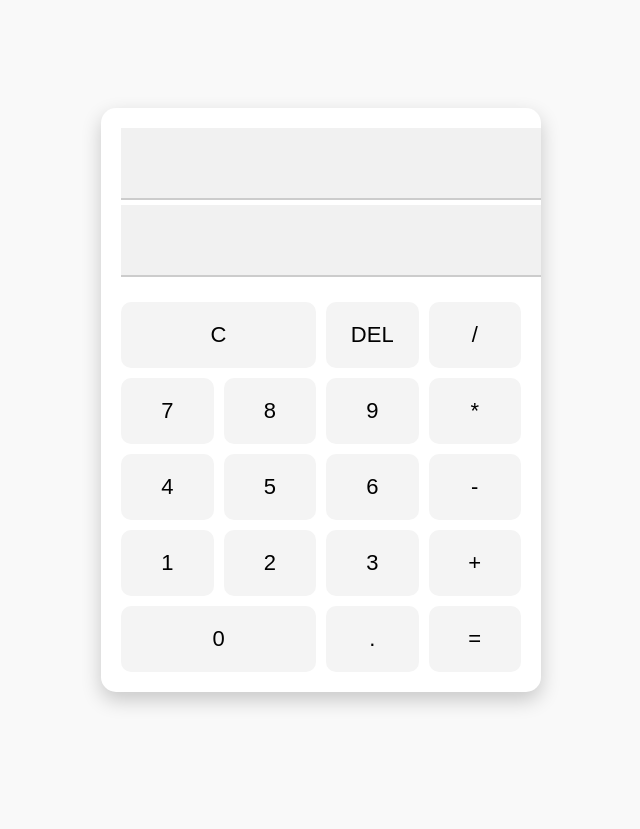
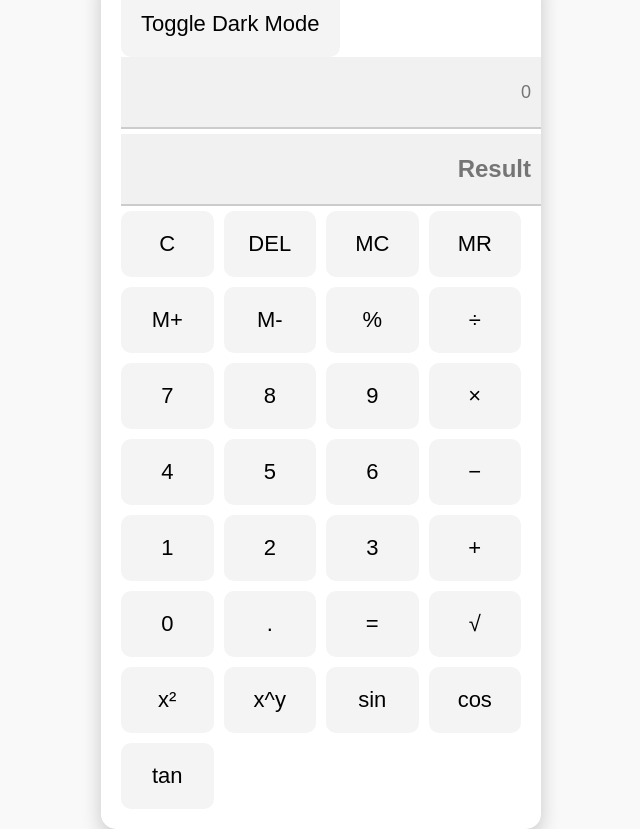
Before and after one commit to fahad-kiyani/quick-calculator, a plain HTML site: page index.html in a window 1280 px wide. Shown: the whole page, without its empty margins (319-959 px from the left). Before the commit the page ends 800 px from the top, so only its background shows below. Drawn offline with Linux system fonts and the light colour scheme.

Commit message:
Update index.html

```diff
--- a/index.html
+++ b/index.html
@@ -3,40 +3,59 @@
 <head>
     <meta charset="UTF-8">
     <meta name="viewport" content="width=device-width, initial-scale=1.0">
-    <title>Professional Calculator</title>
+    <title>Advanced Calculator</title>
     <link rel="stylesheet" href="styles.css">
 </head>
 <body>
+
     <div class="calculator">
-        <div class="display">
-            <input type="text" id="operation" disabled>
-            <input type="text" id="result" disabled>
+        <div class="theme-toggle">
+            <button onclick="toggleTheme()">Toggle Dark Mode</button>
         </div>
+
+        <input type="text" id="operation" class="display" placeholder="0" disabled>
+        <input type="text" id="result" class="display result" placeholder="Result" disabled>
+
         <div class="buttons">
-            <button onclick="clearDisplay()" class="span-two">C</button>
+            <!-- Memory and Scientific Operations -->
+            <button onclick="clearDisplay()">C</button>
             <button onclick="deleteLast()">DEL</button>
-            <button onclick="appendToDisplay('/')">/</button>
+            <button onclick="memoryClear()">MC</button>
+            <button onclick="memoryRecall()">MR</button>
+
+            <button onclick="memoryAdd()">M+</button>
+            <button onclick="memorySubtract()">M-</button>
+            <button onclick="appendToDisplay('%')">%</button>
+            <button onclick="appendToDisplay('/')">÷</button>
 
             <button onclick="appendToDisplay('7')">7</button>
             <button onclick="appendToDisplay('8')">8</button>
             <button onclick="appendToDisplay('9')">9</button>
-            <button onclick="appendToDisplay('*')">*</button>
+            <button onclick="appendToDisplay('*')">×</button>
 
             <button onclick="appendToDisplay('4')">4</button>
             <button onclick="appendToDisplay('5')">5</button>
             <button onclick="appendToDisplay('6')">6</button>
-            <button onclick="appendToDisplay('-')">-</button>
+            <button onclick="appendToDisplay('-')">−</button>
 
             <button onclick="appendToDisplay('1')">1</button>
             <button onclick="appendToDisplay('2')">2</button>
             <button onclick="appendToDisplay('3')">3</button>
             <button onclick="appendToDisplay('+')">+</button>
 
-            <button onclick="appendToDisplay('0')" class="span-two">0</button>
+            <!-- Scientific Operations -->
+            <button onclick="appendToDisplay('0')" class="zero">0</button>
             <button onclick="appendToDisplay('.')">.</button>
             <button onclick="calculate()">=</button>
+            <button onclick="sqrt()">√</button>
+            <button onclick="square()">x²</button>
+            <button onclick="power()">x^y</button>
+            <button onclick="appendToDisplay('sin(')">sin</button>
+            <button onclick="appendToDisplay('cos(')">cos</button>
+            <button onclick="appendToDisplay('tan(')">tan</button>
         </div>
     </div>
+
     <script src="script.js"></script>
 </body>
 </html>
```
